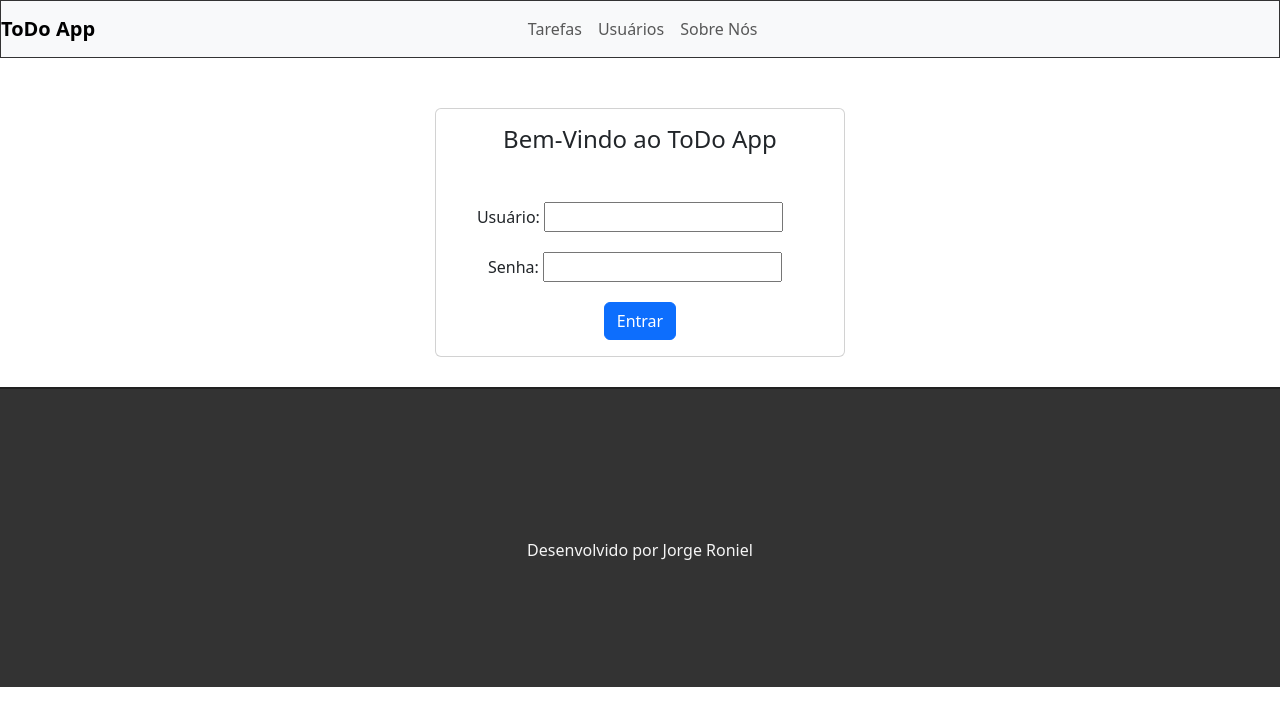
After one commit to JorgeRoniel/ToDo-App-Django, a Django app: page /login/ in a window 1280 px wide. The commit adds this page. Shown: the top 726 px of the page. Run offline with Django 4.2, Linux system fonts and the light colour scheme; some libraries are stand-ins or nearby versions.

Commit message:
Trabalhando no Login do usuario e corringindo bugs

```diff
--- a/task/static/css/styles.css
+++ b/task/static/css/styles.css
@@ -125,3 +125,23 @@ footer p {
     margin-left: 5px;
     margin-right: 5px;
 }
+
+/* Login */
+
+.auth-card{
+    margin-top: 30px;
+    margin-bottom: 30px;
+    text-align: center;
+}
+
+#user {
+    margin-top: 40px;
+    margin-bottom: 20px;
+    margin-right: 20px;
+    aling: center;
+}
+
+#pass {
+    margin-bottom: 20px;
+    margin-right: 10px;
+}
--- /dev/null
+++ b/templates/login.html
@@ -0,0 +1,30 @@
+{% extends 'model-page.html' %}
+
+{% block content %}
+    <div class="row">
+        <div class="col-md-4 offset-md-4">
+            <div class="card auth-card">
+                <div class="card-body">
+                    <h4 class="card-title text-center">Bem-Vindo ao ToDo App</h4>
+
+                    <form action="submit" method="POST"> {% csrf_token %}
+                        <label>Usuário:</label>
+                        <input type="text" name="usuario" id="user">
+                        <br>
+                        <label>Senha:</label>
+                        <input type="password" name="senha" id="pass">
+                        <br>
+                        <button type="submit" class="btn btn-primary btn-block">Entrar</button>
+                        <br>
+                    </form>
+
+                    {% for message in messages %}
+                        <div align="center">
+                            {{message}}
+                        </div>
+                    {% endfor %}
+                </div>
+            </div>
+        </div>
+    </div>
+{% endblock %}
--- a/todo/urls.py
+++ b/todo/urls.py
@@ -18,5 +18,6 @@ from django.urls import path, include
 
 urlpatterns = [
     path('admin/', admin.site.urls),
-    path('', include('task.urls'))
+    path('', include('task.urls')),
+    path('', include('users.urls'))
 ]
--- /dev/null
+++ b/users/urls.py
@@ -0,0 +1,7 @@
+from django.urls import path
+from . import views
+
+urlpatterns = [
+    path('login/', views.user_login),
+    path('login/submit', views.submit_login),
+]
--- a/users/views.py
+++ b/users/views.py
@@ -1,3 +1,20 @@
-from django.shortcuts import render
+from django.shortcuts import render, redirect
+from django.contrib.auth import authenticate, login, logout
+from django.contrib import messages
 
 # Create your views here.
+def user_login(request):
+    return render(request, 'login.html')
+
+def submit_login(request):
+    if request.POST:
+        username = request.POST.get('usuario')
+        senha = request.POST.get('senha')
+
+        usuario = authenticate(username=username, password=senha)
+        if usuario is not None:
+            login(request, usuario)
+            return redirect('/')
+        else:
+            messages.error(request, 'Usuário ou senha inválidas!')
+    return redirect('/login/')
```
Also changed, not shown: task/views.py (+6 -1 lines), todo/settings.py (+5 -2 lines), db.sqlite3.
